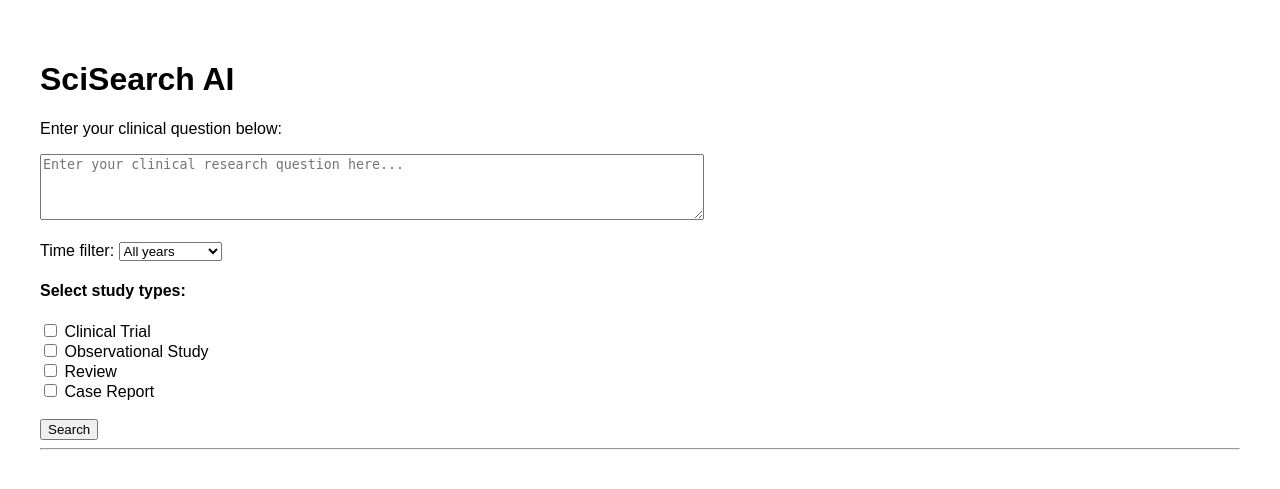
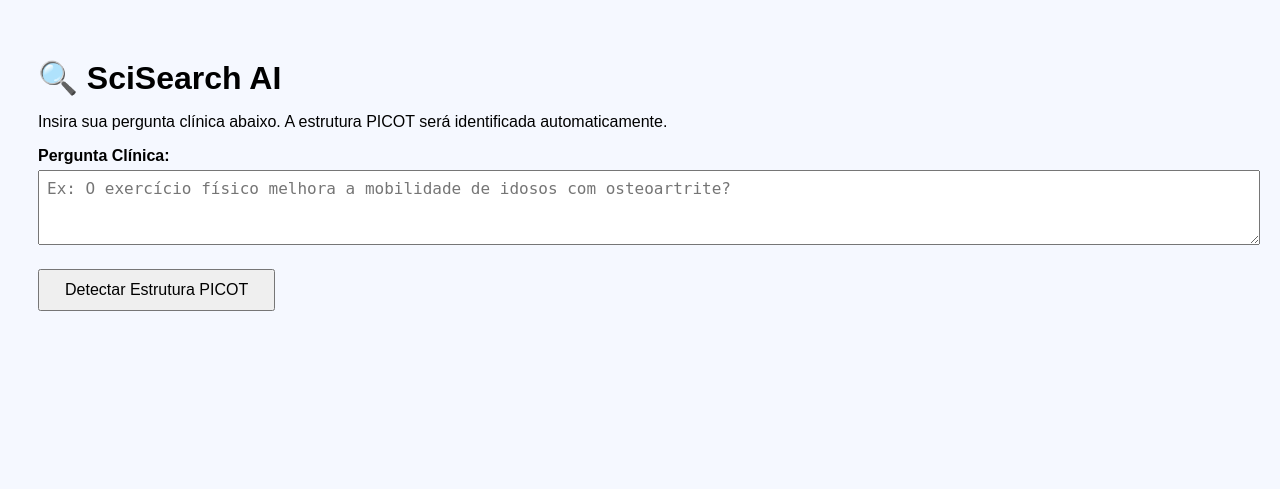
Before and after one commit to scisearch-ai/scisearch-ai, a Flask app: page / in a window 1280 px wide. Shown: the top 489 px of the page. Run offline with Flask 3, Linux system fonts and the light colour scheme.

Commit message:
Update index.html

```diff
--- a/scisearch-ai_plus_final_ready/templates/index.html
+++ b/scisearch-ai_plus_final_ready/templates/index.html
@@ -2,63 +2,123 @@
 <html lang="en">
 <head>
     <meta charset="UTF-8">
-    <title>SciSearch AI</title>
+    <title>SciSearch AI - PICOT Intelligent System</title>
+    <style>
+        body {
+            font-family: Arial, sans-serif;
+            padding: 30px;
+            background-color: #f5f8ff;
+        }
+        h1 {
+            font-size: 2rem;
+            margin-bottom: 10px;
+        }
+        .section {
+            margin-bottom: 25px;
+        }
+        label {
+            display: block;
+            margin-top: 10px;
+            font-weight: bold;
+        }
+        input, textarea {
+            width: 100%;
+            padding: 8px;
+            font-size: 1rem;
+            margin-top: 5px;
+        }
+        button {
+            margin-top: 20px;
+            padding: 10px 25px;
+            font-size: 1rem;
+            cursor: pointer;
+        }
+        .picot-boxes {
+            display: grid;
+            grid-template-columns: 1fr 1fr;
+            gap: 20px;
+        }
+    </style>
+</head>
+<body>
+
+    <h1>🔍 SciSearch AI</h1>
+    <p>Insira sua pergunta clínica abaixo. A estrutura PICOT será identificada automaticamente.</p>
+
+    <div class="section">
+        <label for="question">Pergunta Clínica:</label>
+        <textarea id="question" rows="3" placeholder="Ex: O exercício físico melhora a mobilidade de idosos com osteoartrite?"></textarea>
+        <button onclick="analyzeQuestion()">Detectar Estrutura PICOT</button>
+    </div>
+
+    <div class="section" id="picot-section" style="display: none;">
+        <h2>Estrutura PICOT Sugerida (editável)</h2>
+        <div class="picot-boxes">
+            <div>
+                <label for="population">P - População:</label>
+                <input type="text" id="population">
+            </div>
+            <div>
+                <label for="intervention">I - Intervenção:</label>
+                <input type="text" id="intervention">
+            </div>
+            <div>
+                <label for="comparison">C - Comparação:</label>
+                <input type="text" id="comparison">
+            </div>
+            <div>
+                <label for="outcome">O - Desfecho:</label>
+                <input type="text" id="outcome">
+            </div>
+            <div>
+                <label for="time">T - Tempo (opcional):</label>
+                <input type="text" id="time">
+            </div>
+        </div>
+        <button onclick="startSearch()">Search</button>
+    </div>
+
     <script>
-        async function submitQuestion() {
+        async function analyzeQuestion() {
             const question = document.getElementById("question").value;
-            const timeFilter = document.getElementById("time_filter").value;
-            const studyTypes = Array.from(document.querySelectorAll('input[name="study_type"]:checked')).map(el => el.value);
-
-            const response = await fetch("/analyze", {
-                method: "POST",
-                headers: { "Content-Type": "application/json" },
-                body: JSON.stringify({ question, time_filter: timeFilter, study_types: studyTypes })
-            });
-
-            const data = await response.json();
-
-            const outputDiv = document.getElementById("output");
-            outputDiv.innerHTML = "";
-
-            if (data.error) {
-                outputDiv.innerHTML = `<p><strong>Error:</strong> ${data.error}</p>`;
+            if (!question) {
+                alert("Por favor, insira uma pergunta clínica.");
                 return;
             }
 
-            outputDiv.innerHTML += `<h3>Structured PICOT</h3>`;
-            outputDiv.innerHTML += `<pre>${JSON.stringify(data.pico, null, 2)}</pre>`;
+            const response = await fetch('/analyze', {
+                method: 'POST',
+                headers: { 'Content-Type': 'application/json' },
+                body: JSON.stringify({ question })
+            });
 
-            outputDiv.innerHTML += `<h3>PubMed Results</h3>`;
-            outputDiv.innerHTML += `<pre>${JSON.stringify(data.pubmed_results, null, 2)}</pre>`;
+            if (!response.ok) {
+                alert("Erro na análise da pergunta.");
+                return;
+            }
 
-            outputDiv.innerHTML += `<h3>Scopus Results</h3>`;
-            outputDiv.innerHTML += `<pre>${JSON.stringify(data.scopus_results, null, 2)}</pre>`;
+            const data = await response.json();
+            document.getElementById("population").value = data.population || "";
+            document.getElementById("intervention").value = data.intervention || "";
+            document.getElementById("comparison").value = data.comparison || "";
+            document.getElementById("outcome").value = data.outcome || "";
+            document.getElementById("time").value = data.time || "";
+
+            document.getElementById("picot-section").style.display = "block";
+        }
+
+        function startSearch() {
+            const pico = {
+                population: document.getElementById("population").value,
+                intervention: document.getElementById("intervention").value,
+                comparison: document.getElementById("comparison").value,
+                outcome: document.getElementById("outcome").value,
+                time: document.getElementById("time").value
+            };
+            localStorage.setItem("pico", JSON.stringify(pico));
+            window.location.href = "/results"; // Ou inicie a busca conforme o fluxo posterior
         }
     </script>
-</head>
-<body style="font-family: Arial, sans-serif; padding: 2em;">
-    <h1>SciSearch AI</h1>
-    <p>Enter your clinical question below:</p>
 
-    <textarea id="question" rows="4" cols="80" placeholder="Enter your clinical research question here..."></textarea><br><br>
-
-    <label for="time_filter">Time filter:</label>
-    <select id="time_filter">
-        <option value="">All years</option>
-        <option value="5">Last 5 years</option>
-        <option value="10">Last 10 years</option>
-    </select>
-
-    <h4>Select study types:</h4>
-    <label><input type="checkbox" name="study_type" value="clinical trial"> Clinical Trial</label><br>
-    <label><input type="checkbox" name="study_type" value="observational study"> Observational Study</label><br>
-    <label><input type="checkbox" name="study_type" value="review"> Review</label><br>
-    <label><input type="checkbox" name="study_type" value="case report"> Case Report</label><br>
-
-    <br>
-    <button onclick="submitQuestion()">Search</button>
-
-    <hr>
-    <div id="output"></div>
 </body>
 </html>
```
